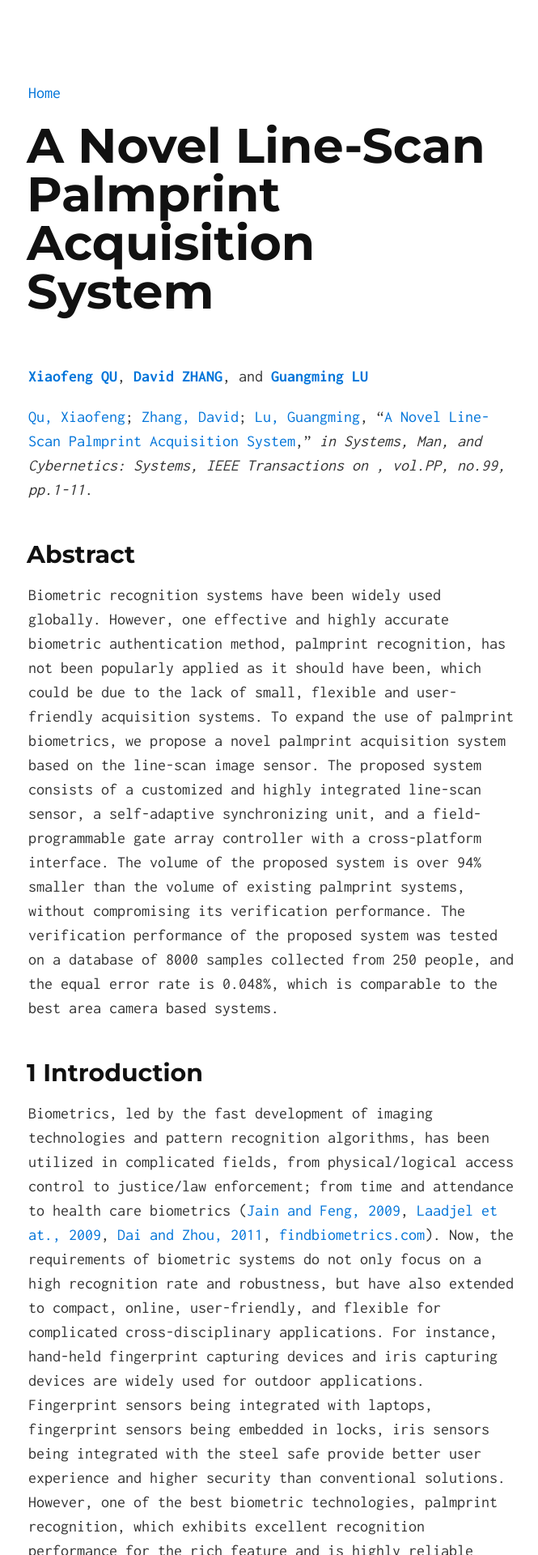
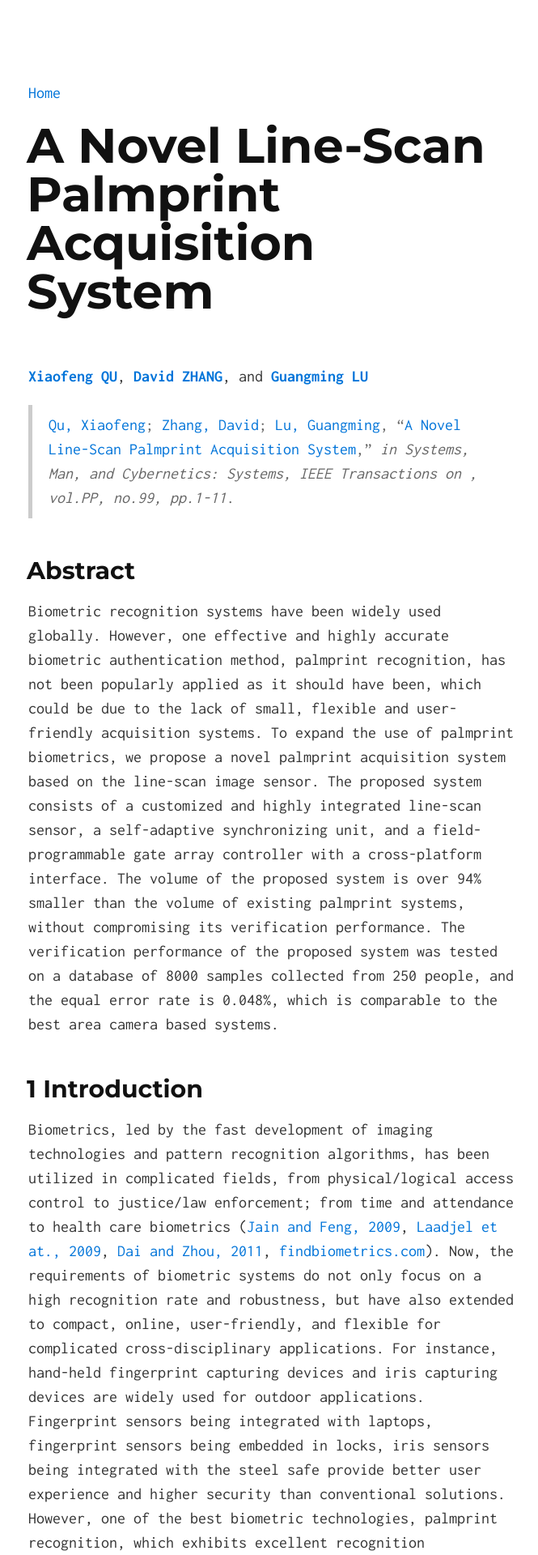
Before and after one commit to quxiaofeng/lps, a Jekyll site: the page built from lps.md, in a window 1280 px wide. Shown: the top 1920 px of the page at 81% size, without its empty margins (305-970 px from the left). Built offline with Jekyll 4.4.1, drawn with Linux system fonts in a browser that asks for light colours; nearby versions of some CDN libraries.

```diff
--- a/lps.md
+++ b/lps.md
@@ -11,7 +11,7 @@ permalink: /lps/
 [**David ZHANG**][csdzhang],
 and [**Guangming LU**][csgmlu]
 
-[Qu, Xiaofeng][csxfqu]; [Zhang, David][csdzhang]; [Lu, Guangming][csgmlu], "[A Novel Line-Scan Palmprint Acquisition System][TSMC-LPS]," *in Systems, Man, and Cybernetics: Systems, IEEE Transactions on , vol.PP, no.99, pp.1-11*.
+> [Qu, Xiaofeng][csxfqu]; [Zhang, David][csdzhang]; [Lu, Guangming][csgmlu], "[A Novel Line-Scan Palmprint Acquisition System][TSMC-LPS]," *in Systems, Man, and Cybernetics: Systems, IEEE Transactions on , vol.PP, no.99, pp.1-11*.
 
 ## Abstract ##
 
```
